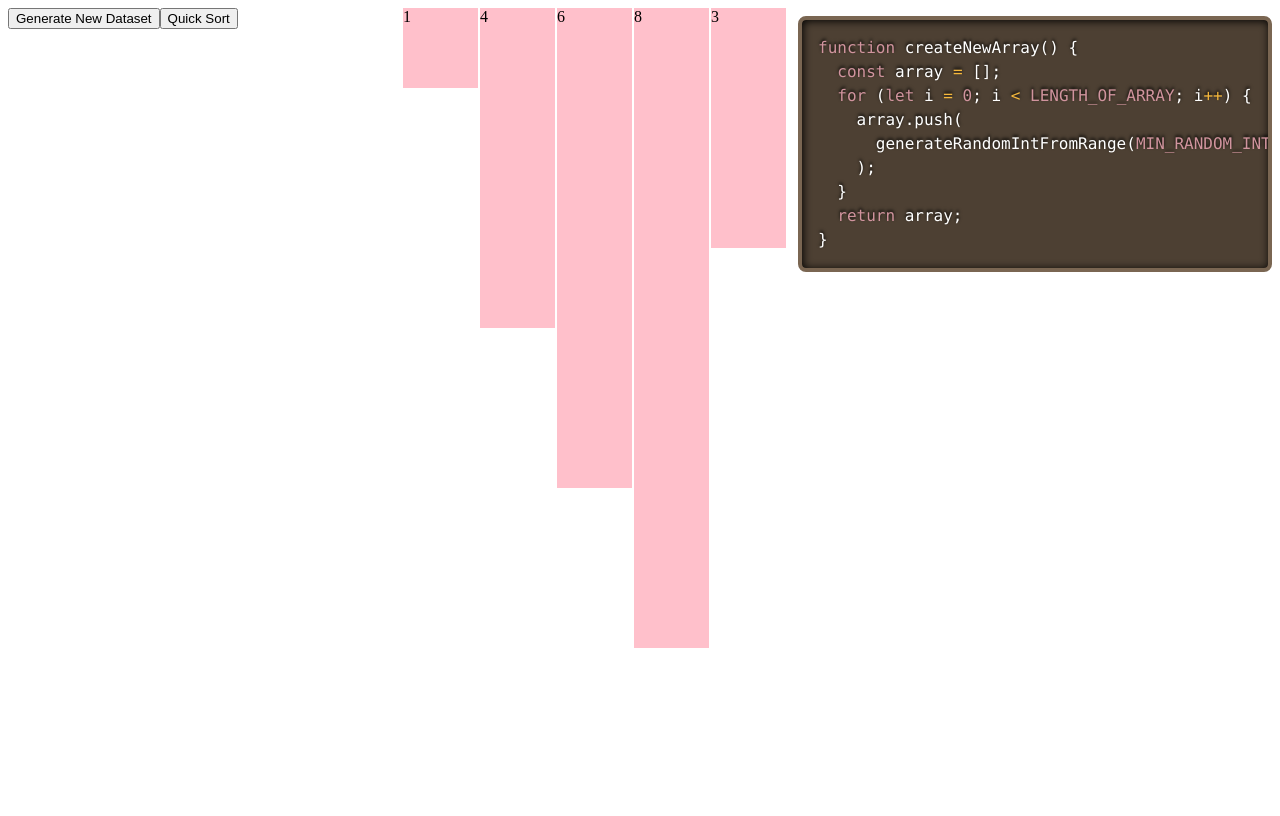
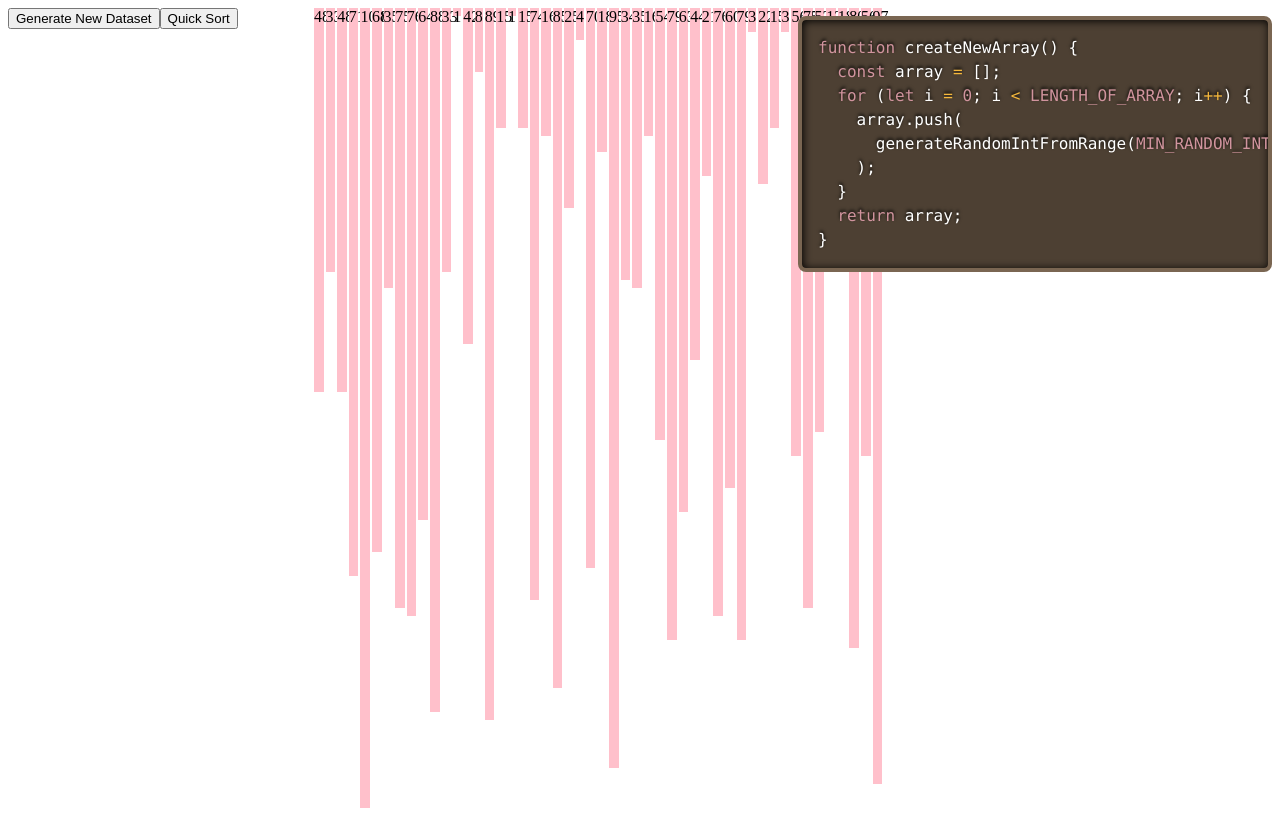
Before and after one commit to katalinschmidt/algos_project, a React (Create React App) app: page / in a window 1280 px wide. Built offline with nearby package versions, Linux system fonts and the light colour scheme.

Commit message:
Resolve animation bug

```diff
--- a/src/SortingVisualizer/SortingAlgorithms.js
+++ b/src/SortingVisualizer/SortingAlgorithms.js
@@ -10,7 +10,7 @@ function quickSort(array = [], animations = [],  startIdx = 0, endIdx = array.le
     // Track indices for visualizer
     animations.push([true, startIdx, endIdx]);
 
-    // Base case - array is empty or one element
+    // Base case - array is already sorted
     if (startIdx >= endIdx) {
         return array;
     }
@@ -48,7 +48,7 @@ function quickSort(array = [], animations = [],  startIdx = 0, endIdx = array.le
             const temp = array[leftIdx];
             array[leftIdx] = array[rightIdx];
             array[rightIdx] = temp;
-            // Increment & decrement pointers reduce array, i.e. to make progress towards base case
+            // Increment & decrement pointers to reduce array, i.e. to make progress towards base case
             leftIdx++;
             rightIdx--;
         }
--- a/src/SortingVisualizer/SortingVisualizer.jsx
+++ b/src/SortingVisualizer/SortingVisualizer.jsx
@@ -5,17 +5,17 @@ import testQuickSort from './SortingAlgorithmsTests.js';
 import { Prism as SyntaxHighlighter } from 'react-syntax-highlighter';
 import { dark } from 'react-syntax-highlighter/dist/esm/styles/prism';
 
-const LENGTH_OF_ARRAY = 10;
+const LENGTH_OF_ARRAY = 50;
 
 const MIN_RANDOM_INT = 1;
-const MAX_RANDOM_INT = 10;
+const MAX_RANDOM_INT = 100;
 
-const ANIMATION_SPEED_MS = 500;
+const ANIMATION_SPEED_MS = 300;
+
 const DEFAULT_BAR_COLOR = "pink";
 
 /*
  * FIXMEs:
- * -- Highlight & remove timing
  * -- Generate new data btn click needs to stop sorts in progress
  * -- QuickSort failing test with single item in array, e.g. [[5]] -> [5] !=== 5
 */
@@ -56,8 +56,7 @@ function setBarColor(bars = [], color = DEFAULT_BAR_COLOR) {
 }
 
 function visualizeQuickSort(array) {
-    // const [_, animations] = quickSort(array);
-    const [_, animations] = quickSort([1, 4, 6, 8, 3]);
+    const [_, animations] = quickSort([...array]);
 
     for (let i = 1; i < animations.length; i++) {
         // Get the bars currently on display
@@ -71,12 +70,12 @@ function visualizeQuickSort(array) {
             }, i * ANIMATION_SPEED_MS);
             // Remove highlight
             setTimeout(() => {
-                setBarColor([arrayBars[barOneIdx], arrayBars[barTwoIdx]], "pink");
-            }, i * (ANIMATION_SPEED_MS * 1.5));
+                setBarColor([arrayBars[barOneIdx], arrayBars[barTwoIdx]], DEFAULT_BAR_COLOR);
+            }, i * ANIMATION_SPEED_MS + 100);
         }
         else {
-            // Highlight
             setTimeout(() => {
+                // Highlight
                 setBarColor([arrayBars[barOneIdx], arrayBars[barTwoIdx]], "green");
                 // Change value
                 const barOneValue = arrayBars[barOneIdx].textContent;
@@ -89,18 +88,17 @@ function visualizeQuickSort(array) {
                 arrayBars[barOneIdx].style.height = barTwoHeight;
                 arrayBars[barTwoIdx].style.height = barOneHeight;
             }, i * ANIMATION_SPEED_MS);
-            // Remove highlight
             setTimeout(() => {
-                setBarColor([arrayBars[barOneIdx], arrayBars[barTwoIdx]], "pink");
-            }, i * (ANIMATION_SPEED_MS * 1.5));
+                // Remove highlight
+                setBarColor([arrayBars[barOneIdx], arrayBars[barTwoIdx]], DEFAULT_BAR_COLOR);
+            }, i * ANIMATION_SPEED_MS + 100);
         }
     }
 }
 
 function SortingVisualizer() {
     // Instantiate state values & display bar graph & code on render
-    // const [array, setArray] = useState(createNewArray());
-    const [array, setArray] = useState([1, 4, 6, 8, 3]);
+    const [array, setArray] = useState(createNewArray());
     const [displayCode, setDisplayCode] = useState(createNewArray.toString());
 
     function handleRegenerateClick() {
```
